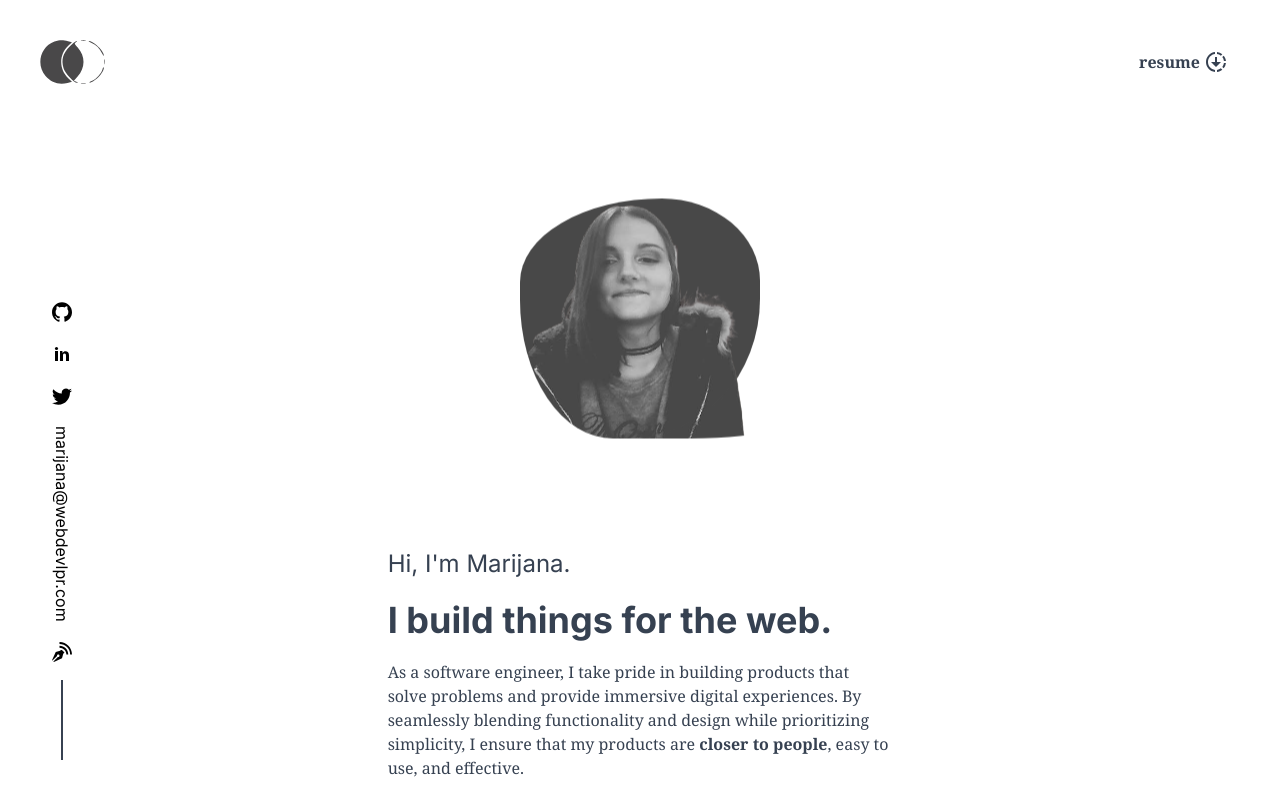
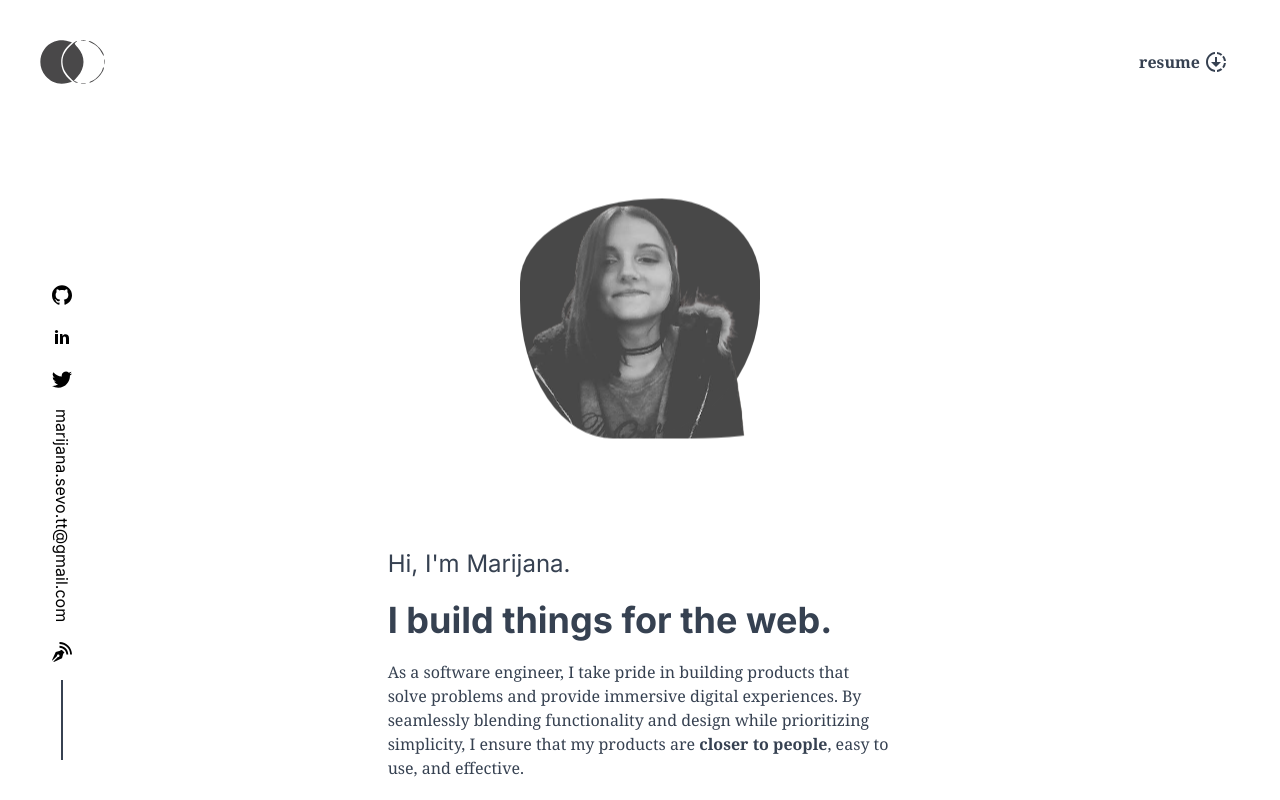
Before and after one commit to marijanasevo/portfolio, a Next.js app: page / in a window 1280 px wide. Shown: the top 800 px of the page. Built offline with nearby package versions, Linux system fonts and the light colour scheme.

Commit message:
Update socials.tsx

```diff
--- a/src/app/components/socials.tsx
+++ b/src/app/components/socials.tsx
@@ -38,9 +38,9 @@ const Socials = () => {
           <a
             className="vertical block p-2.5 hover:text-pink"
             target="_blank"
-            href="mailto:marijana@webdevlpr.com"
+            href="mailto:marijana.sevo.tt@gmail.com"
           >
-            marijana@webdevlpr.com
+            marijana.sevo.tt@gmail.com
           </a>
         </li>
         <li className="transition hover:-translate-y-0.5">
```
